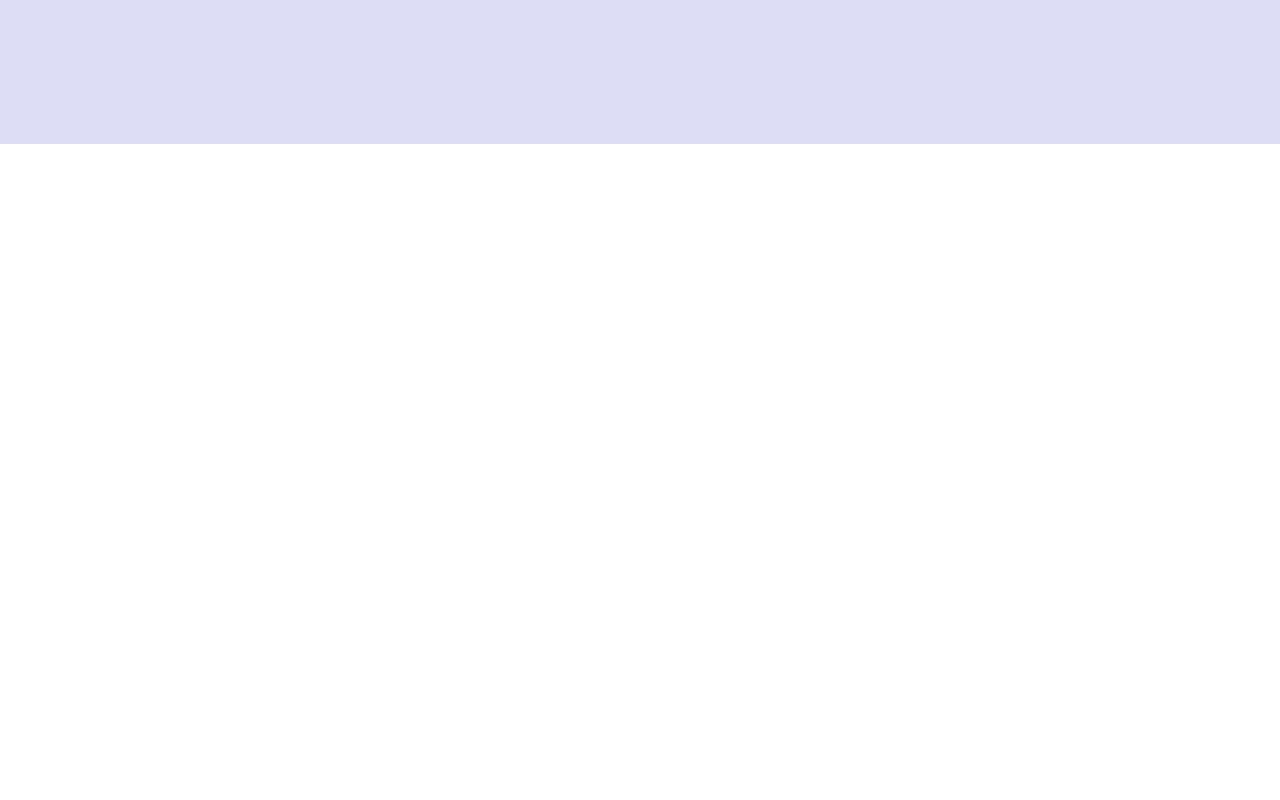
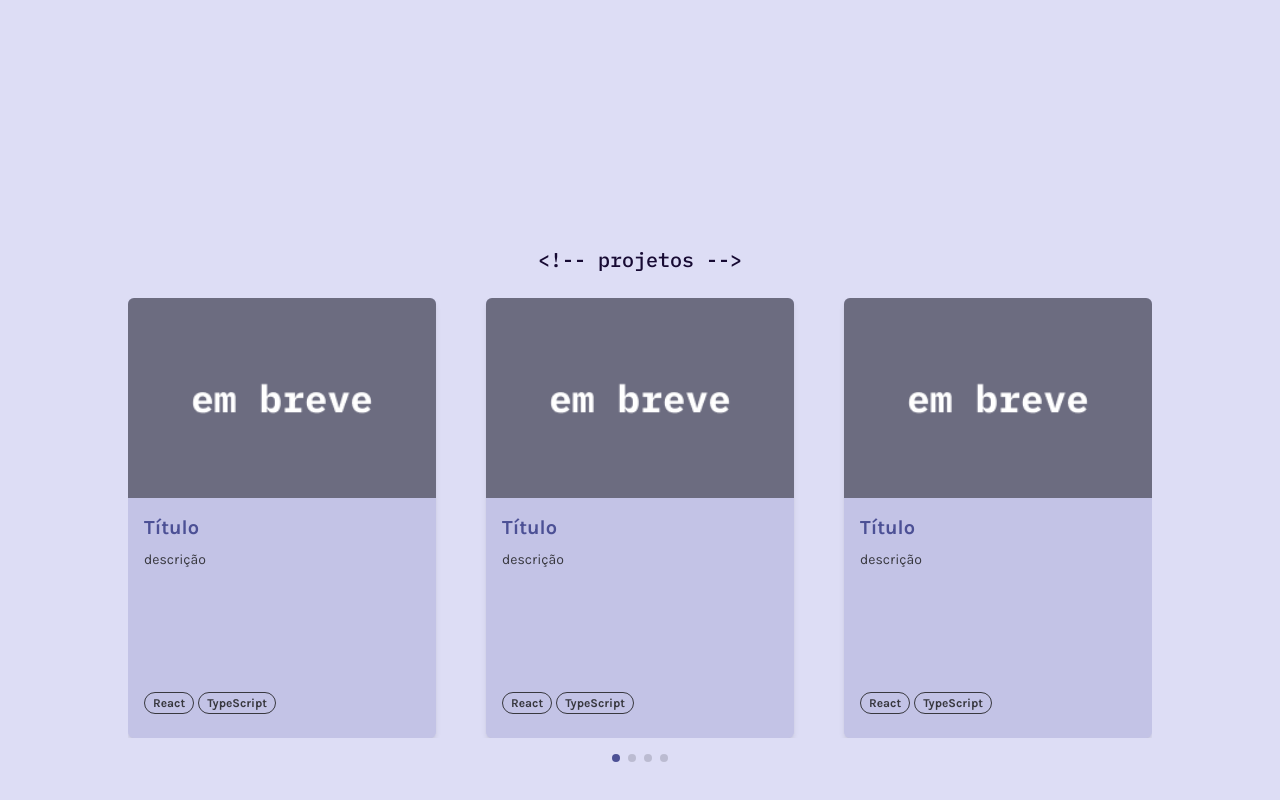
Before and after one commit to giovanaraphaelli/portfolio, a React (Vite) app: page / in a window 1280 px wide. Shown: the part 2144-2944 px from the top of the page. Before the commit the page ends 2288 px from the top, so only its background shows below. Built offline with nearby package versions, Linux system fonts and the light colour scheme.

Commit message:
feat: add project page

```diff
--- a/package.json
+++ b/package.json
@@ -16,6 +16,7 @@
     "react-dom": "^18.3.1",
     "react-icons": "^5.4.0",
     "react-markdown": "^9.0.3",
+    "swiper": "^11.2.1",
     "tailwind-merge": "^2.6.0",
     "tailwindcss-animate": "^1.0.7"
   },
--- a/src/App.tsx
+++ b/src/App.tsx
@@ -1,8 +1,10 @@
 import { Navbar } from './components/nav-bar';
 import { Socials } from './components/socials';
+import { projects } from './constants/projects';
 import { skills } from './constants/skills';
 import { About } from './pages/about';
 import { Home } from './pages/home';
+import { Projects } from './pages/projects';
 import { SkillsGrid } from './pages/skills';
 
 function App() {
@@ -12,6 +14,7 @@ function App() {
       <Home />
       <About />
       <SkillsGrid skills={skills} />
+      <Projects projects={projects} />
       <Socials />
     </div>
   );
--- /dev/null
+++ b/src/constants/projects.tsx
@@ -0,0 +1,44 @@
+export const projects = [
+  {
+    title: 'Título',
+    description: 'descrição',
+    img: 'project-default.png',
+    stacks: [{ name: 'React' }, { name: 'TypeScript' }],
+    link: '',
+  },
+  {
+    title: 'Título',
+    description: 'descrição',
+    img: 'project-default.png',
+    stacks: [{ name: 'React' }, { name: 'TypeScript' }],
+    link: '',
+  },
+  {
+    title: 'Título',
+    description: 'descrição',
+    img: 'project-default.png',
+    stacks: [{ name: 'React' }, { name: 'TypeScript' }],
+    link: '',
+  },
+  {
+    title: 'Título',
+    description: 'descrição',
+    img: 'project-default.png',
+    stacks: [{ name: 'React' }, { name: 'TypeScript' }],
+    link: '',
+  },
+  {
+    title: 'Título',
+    description: 'descrição',
+    img: 'project-default.png',
+    stacks: [{ name: 'React' }, { name: 'TypeScript' }],
+    link: '',
+  },
+  {
+    title: 'Título',
+    description: 'descrição',
+    img: 'project-default.png',
+    stacks: [{ name: 'React' }, { name: 'TypeScript' }],
+    link: '',
+  },
+];
--- a/src/index.css
+++ b/src/index.css
@@ -1,6 +1,6 @@
 @tailwind base;
+@tailwind utilities;
 @tailwind components;
-@tailwind utilities;
 @layer base {
   :root {
     --radius: 0.5rem;
@@ -9,3 +9,12 @@
     scroll-behavior: smooth;
   }
 }
+@layer components {
+  .custom-swiper-pagination .swiper-pagination-bullet {
+    @apply bg-light-text dark:bg-dark-text transition-colors duration-300;
+  }
+
+  .custom-swiper-pagination .swiper-pagination-bullet-active {
+    @apply bg-light-secondary dark:bg-dark-primary;
+  }
+}
--- /dev/null
+++ b/src/pages/projects/index.tsx
@@ -0,0 +1,83 @@
+import { Pagination } from 'swiper/modules';
+import { Swiper, SwiperSlide } from 'swiper/react';
+import 'swiper/swiper-bundle.css';
+import { Layout } from '../../components/layout';
+
+interface Stack {
+  name: string;
+}
+
+interface Project {
+  title: string;
+  description: string;
+  img: string;
+  stacks: Stack[];
+  link: string;
+}
+interface ProjectsProps {
+  projects: Project[];
+}
+
+const subtitle = `\
+\`\`\`html
+<!-- projetos -->
+\`\`\`
+`;
+
+export function Projects({ projects }: ProjectsProps) {
+  return (
+    <Layout subtitle={subtitle} id="projects">
+      <div className="py-6 w-full max-w-screen-lg">
+        <Swiper
+          slidesPerView={1}
+          spaceBetween={10}
+          pagination={{
+            el: '.custom-swiper-pagination',
+            clickable: true,
+          }}
+          breakpoints={{
+            640: { slidesPerView: 1, spaceBetween: 20 },
+            768: { slidesPerView: 2, spaceBetween: 40 },
+            1024: { slidesPerView: 3, spaceBetween: 50 },
+          }}
+          modules={[Pagination]}
+          className="mySwiper h-[27.5rem]"
+        >
+          {projects.map((project, index) => (
+            <SwiperSlide
+              key={index}
+              className="bg-light-surface dark:bg-dark-surface rounded-md shadow-md flex flex-col"
+            >
+              <a href={project.link} target="_blank">
+                <img
+                  src={project.img}
+                  alt={project.title}
+                  className="h-[12.5rem] w-full rounded-t-md object-cover object-center"
+                />
+              </a>
+              <div className="p-4 flex flex-col gap-2 flex-1 h-[14.5rem]">
+                <h3 className="text-light-secondary dark:text-dark-primary text-xl font-bold">
+                  {project.title}
+                </h3>
+                <p className="flex-1 text-sm text-light-text dark:text-dark-text line-clamp-6">
+                  {project.description}
+                </p>
+                <div className="flex gap-1 flex-wrap pt-3">
+                  {project.stacks.map((stack, i) => (
+                    <span
+                      key={i}
+                      className="py-0.5 px-2 font-bold border text-xs rounded-xl text-light-text border-light-text dark:text-dark-text dark:border-dark-text"
+                    >
+                      {stack.name}
+                    </span>
+                  ))}
+                </div>
+              </div>
+            </SwiperSlide>
+          ))}
+        </Swiper>
+        <div className="custom-swiper-pagination flex justify-center mt-4"></div>
+      </div>
+    </Layout>
+  );
+}
```
Also changed, not shown: public/project-default.png (added), 1 other file (tests, documents, lock files or other folders).
